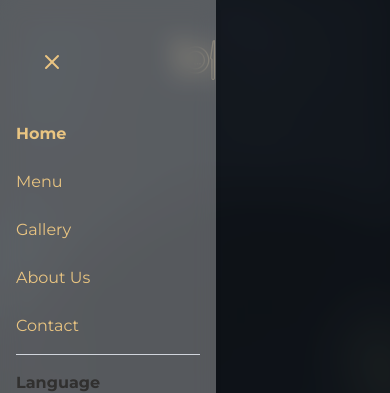
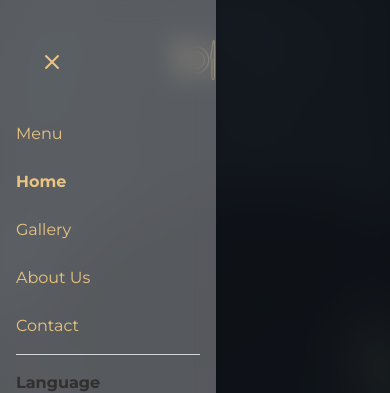
Before and after one commit to franaragondev/franaragondev, a Next.js app: page /en in a window 390 px wide. Both pictures are taken after a click on the button "Toggle menu". Shown: the top 393 px of the page. Built offline with nearby package versions, Linux system fonts and the light colour scheme.

Commit message:
add menu pdf

```diff
--- a/src/components/layout/DesktopMenu.tsx
+++ b/src/components/layout/DesktopMenu.tsx
@@ -16,7 +16,11 @@ export function DesktopMenu({ isHeaderVisible }: DesktopMenuProps) {
 
   const links = [
     { href: "/", label: t("home") },
-    { href: "/menu", label: t("menu") },
+    {
+      href: locale === "en" ? "/menu_english.pdf" : "/menu_español.pdf",
+      label: t("menu"),
+      isPdf: true,
+    },
     { href: "/gallery", label: t("gallery") },
     { href: "/about", label: t("about") },
     { href: "/contact", label: t("contact") },
@@ -48,10 +52,20 @@ export function DesktopMenu({ isHeaderVisible }: DesktopMenuProps) {
 
   return (
     <nav className="flex gap-6">
-      {links.map(({ href, label }) => {
+      {links.map(({ href, label, isPdf }) => {
         const isActive = normalizedPath === href;
 
-        return (
+        return isPdf ? (
+          <a
+            key={href}
+            href={href}
+            target="_blank"
+            rel="noopener noreferrer"
+            className="text-[#eac582] hover:text-[#bb9b63] transition"
+          >
+            {label}
+          </a>
+        ) : (
           <a
             key={href}
             href={`/${locale}${href === "/" ? "" : href}`}
--- a/src/components/layout/MobileMenu.tsx
+++ b/src/components/layout/MobileMenu.tsx
@@ -70,6 +70,18 @@ export default function MobileMenu({
 
   const basePath = `/${locale}`;
 
+  const menuLinks = [
+    {
+      href: `${locale === "en" ? "/menu_english.pdf" : "/menu_español.pdf"}`,
+      label: t("menu"),
+      isPdf: true,
+    },
+    { href: `${basePath}/`, label: t("home") },
+    { href: `${basePath}/gallery`, label: t("gallery") },
+    { href: `${basePath}/about`, label: t("about") },
+    { href: `${basePath}/contact`, label: t("contact") },
+  ];
+
   return (
     <AnimatePresence>
       {isOpen && (
@@ -100,13 +112,19 @@ export default function MobileMenu({
 
             {/* Menú */}
             <nav className="flex flex-col space-y-4 pt-10">
-              {[
-                { href: `${basePath}/`, label: t("home") },
-                { href: `${basePath}/menu`, label: t("menu") },
-                { href: `${basePath}/gallery`, label: t("gallery") },
-                { href: `${basePath}/about`, label: t("about") },
-                { href: `${basePath}/contact`, label: t("contact") },
-              ].map(({ href, label }) => (
+              {menuLinks.map(({ href, label, isPdf }) =>
+                isPdf ? (
+                  <a
+                    key={href}
+                    href={href}
+                    target="_blank"
+                    rel="noopener noreferrer"
+                    className="dark:text-gray-200 dark:hover:text-white pt-2 text-[#eac582] hover:text-[#bb9b63] transition"
+                    onClick={() => onCloseAction()}
+                  >
+                    {label}
+                  </a>
+                ) : (
                   <Link
                     key={href}
                     href={href}
@@ -115,7 +133,6 @@ export default function MobileMenu({
                         ? `#${href.split("#")[1]}`
                         : "";
                       handleClick(e, hash);
-
                       onCloseAction();
                     }}
                     className={`dark:text-gray-200 dark:hover:text-white pt-2 text-[#eac582] hover:text-[#bb9b63] transition ${
@@ -126,7 +143,8 @@ export default function MobileMenu({
                   >
                     {label}
                   </Link>
-              ))}
+                )
+              )}
             </nav>
 
             {/* Cambiar idioma */}
```
Also changed, not shown: 2 other files (tests, documents, lock files or other folders). Lines whose indentation alone changed are shown as unchanged.
